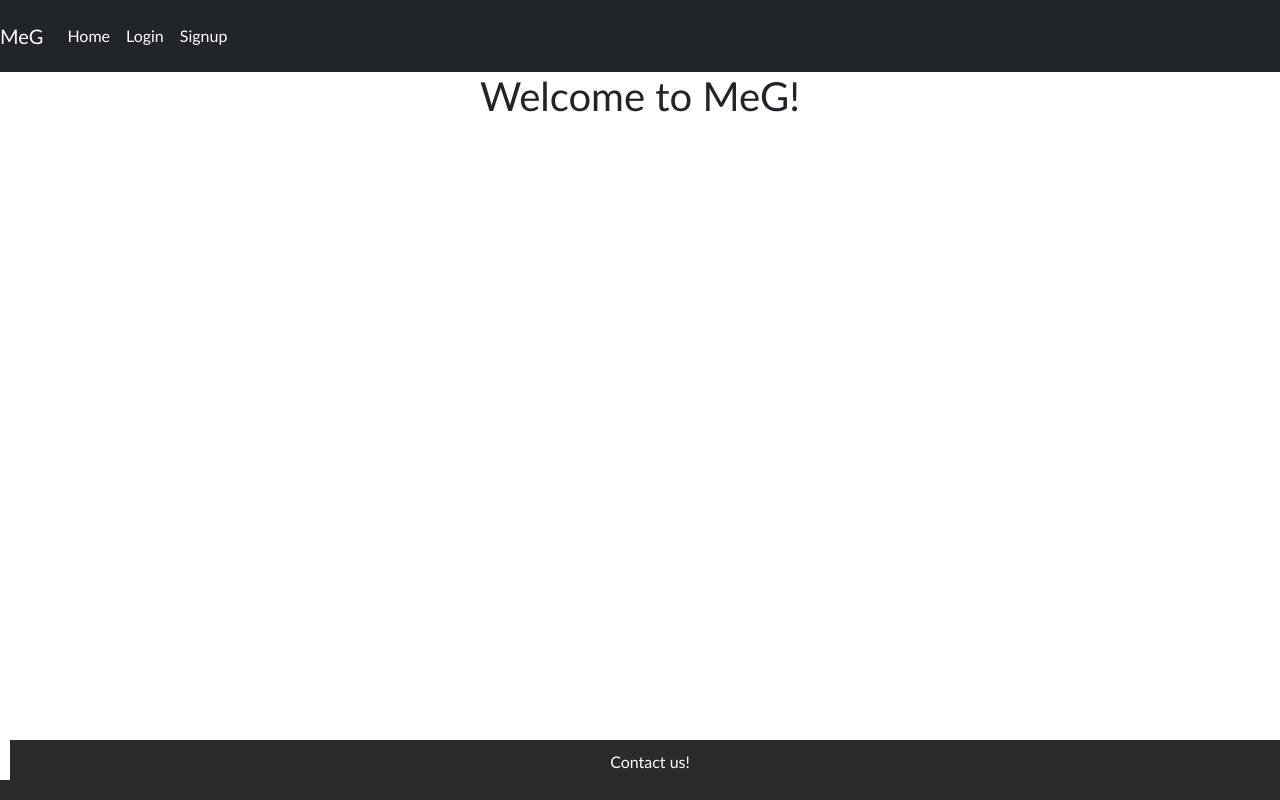
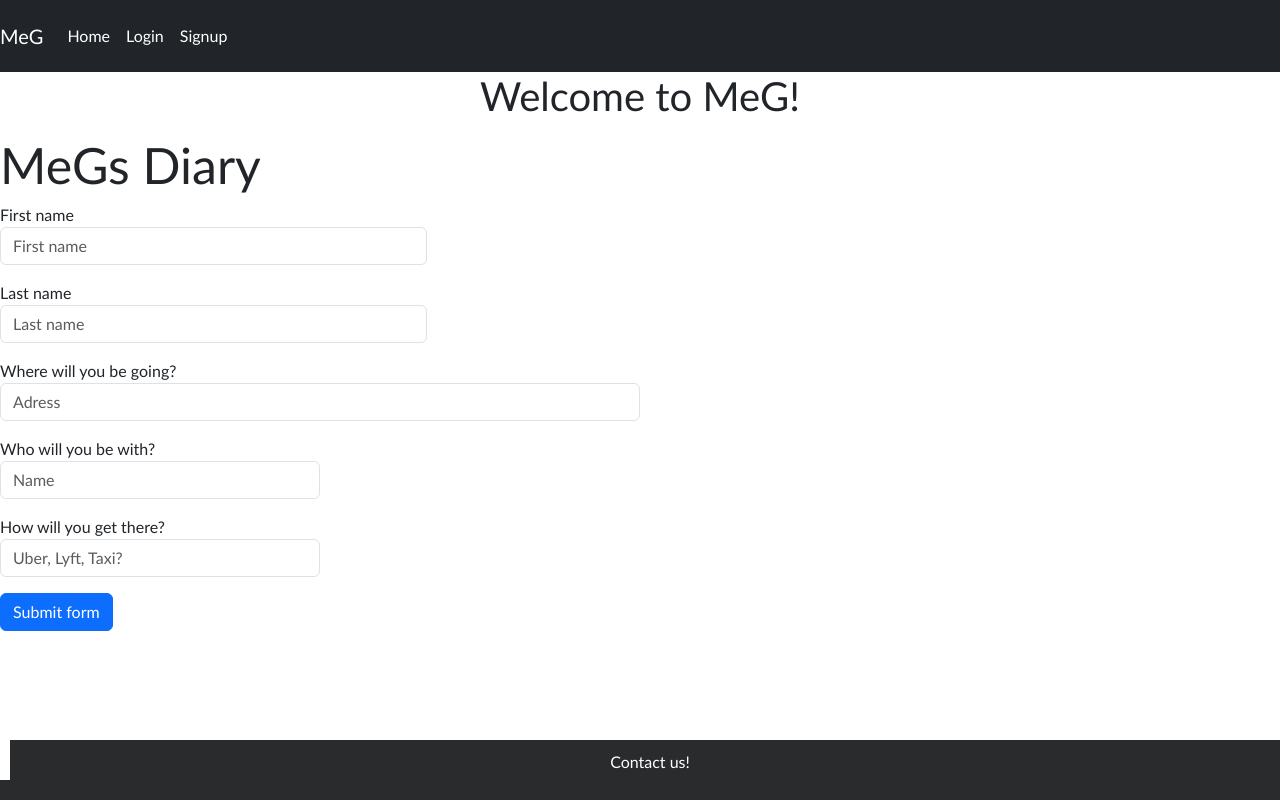
Before and after one commit to Geholst/meg-front-end, a React (Create React App) app: page / in a window 1280 px wide. Built offline with nearby package versions, Linux system fonts and the light colour scheme.

Commit message:
added MeGs diary

```diff
--- a/src/App.css
+++ b/src/App.css
@@ -32,3 +32,7 @@ footer {
   bottom: 0;
   width: 100%;
 }
+
+#MeGs {
+  font-size: 50px;
+}
--- a/src/components/Home.js
+++ b/src/components/Home.js
@@ -1,12 +1,39 @@
 
 export default function Home (){
     return (
-        <section>
+        <section id="form">
             <h1 className="header">Welcome to MeG!</h1>
+            <form>
+                <label id="MeGs"> MeGs Diary</label>
+                <form>
+  <div class="form-row">
+    <div class="col-md-4 mb-3">
+      <label for="validationDefault01">First name</label>
+      <input type="text" class="form-control" id="validationDefault01" placeholder="First name" required />
+    </div>
+    <div class="col-md-4 mb-3">
+      <label for="validationDefault02">Last name</label>
+      <input type="text" class="form-control" id="validationDefault02" placeholder="Last name" required />
+    </div>
 
-            <div >
-
-            </div>
+  </div>
+  <div class="form-row">
+    <div class="col-md-6 mb-3">
+      <label for="validationDefault03">Where will you be going?</label>
+      <input type="text" class="form-control" id="validationDefault03" placeholder="Adress" required />
+    </div>
+    <div class="col-md-3 mb-3">
+      <label for="validationDefault04">Who will you be with?</label>
+      <input type="text" class="form-control" id="validationDefault04" placeholder="Name" required />
+    </div>
+    <div class="col-md-3 mb-3">
+      <label for="validationDefault05">How will you get there?</label>
+      <input type="text" class="form-control" id="validationDefault05" placeholder="Uber, Lyft, Taxi?" required />
+    </div>
+  </div>
+  <button class="btn btn-primary" type="submit">Submit form</button>
+</form>
+            </form>
         </section>
     );
 }
```
